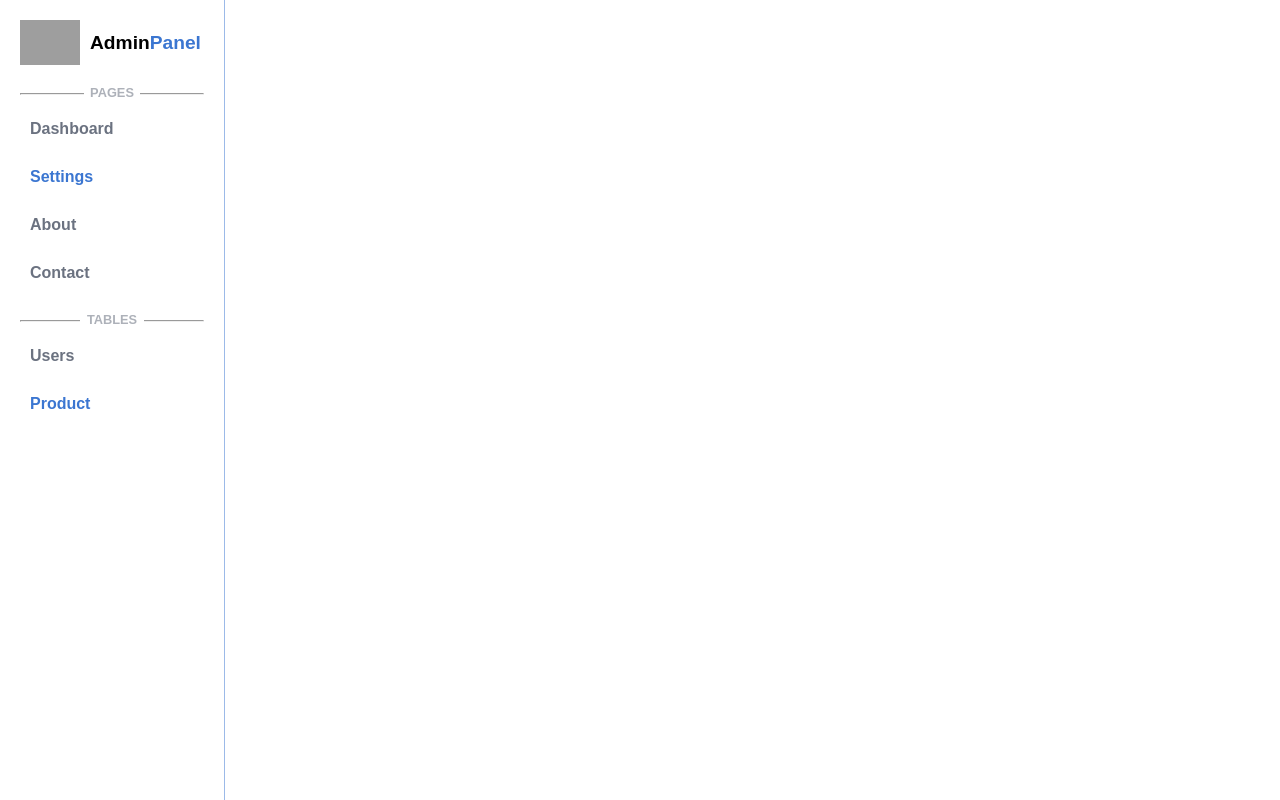
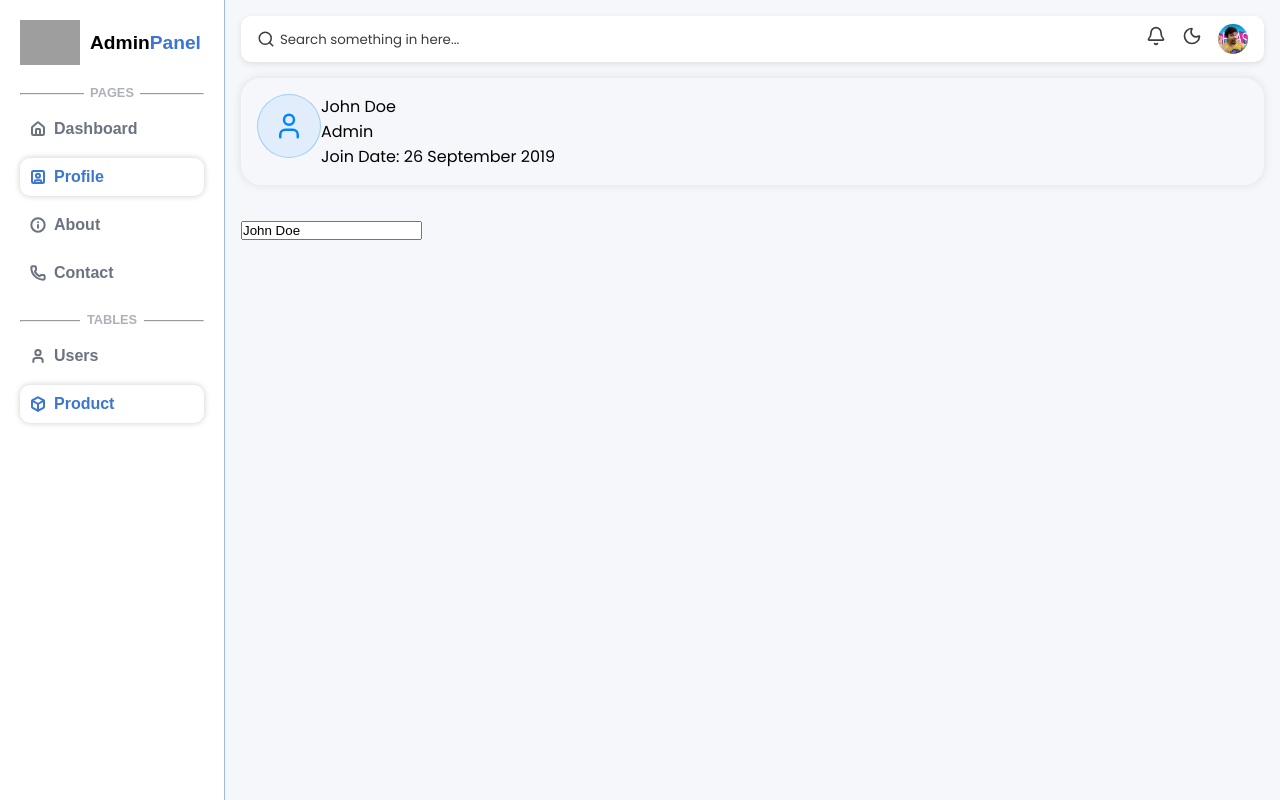
Before and after one commit to XyStar123123/adminfikri, a PHP site: page /pages/settings.php in a window 1280 px wide. Run offline with PHP 8.4, Linux system fonts and the light colour scheme; grey boxes are pictures that could not be loaded.

Commit message:
Added content to settings.php

```diff
--- a/css/main.css
+++ b/css/main.css
@@ -53,7 +53,9 @@
     margin-top: 20px;
 }
 .side-link {
-    display: block;
+    display: flex;
+    align-items: center;
+    gap: 8px;
     padding: 10px 10px;
     text-decoration: none;
     font-size: 1rem;
@@ -61,6 +63,7 @@
     font-weight: bold;
     transition: all .4s ease;
     margin-top: 10px;
+    border-radius: 10px;
     /* border: 1px solid black; */
 }
 .side-link:hover {
@@ -71,6 +74,12 @@
 
 .side-link:active {
     box-shadow: inset 0 2px 6px rgba(0, 0, 0, .2);
+}
+
+.side-icon{
+    width: 16px;
+    height: 16px;
+    stroke-width: 3px;
 }
 
 .link-header{
@@ -194,6 +203,7 @@
 
 .side-active{
     color: var(--blue);
+    box-shadow: 0 0 6px rgba(0, 0, 0, .2);
 }
 .side-active:hover{
     color: var(--blue);
--- /dev/null
+++ b/css/settings.css
@@ -0,0 +1,33 @@
+body{
+    font-family: 'Poppins', sans-serif;
+}
+
+.profile-container{
+    display: flex;
+    flex-direction: column;
+    gap: 2rem;
+}
+
+.profile-header-section{
+    box-shadow: 0 0 10px rgba(0, 0, 0, .1);
+    border-radius: 20px;
+    padding: 1rem;
+    display: flex;
+}
+
+.profile-image{
+    height: 4rem;
+    width: 4rem;
+    background-color: rgba(0, 132, 255, 0.08);
+    display: flex;
+    justify-content: center;
+    align-items: center;
+    border-radius: 50%;
+    border: 1px solid rgba(0, 132, 255, .3);
+}
+
+.profile-image svg{
+    width: 30px;
+    stroke: rgba(0, 132, 255, 1);
+    height: 30px;
+}
--- a/folder/sidebar.php
+++ b/folder/sidebar.php
@@ -10,10 +10,22 @@
                     <p>PAGES</p>
                     <hr>
                 </div>
-                <a href="../pages/dashboard.php" class="side-link <?= basename($_SERVER['PHP_SELF']) == 'dashboard.php' ? 'side-active' : '' ?>">Dashboard</a>
-                <a href="../pages/settings.php" class="side-link <?= basename($_SERVER['PHP_SELF']) == 'settings.php' ? 'side-active' : '' ?>">Settings</a>
-                <a href="../pages/about.php" class="side-link <?= basename($_SERVER['PHP_SELF']) == 'about.php' ? 'side-active' : '' ?>">About</a>
-                <a href="../pages/contact.php" class="side-link <?= basename($_SERVER['PHP_SELF']) == 'contact.php' ? 'side-active' : '' ?>">Contact</a>
+                <a href="../pages/dashboard.php" class="side-link <?= basename($_SERVER['PHP_SELF']) == 'dashboard.php' ? 'side-active' : '' ?>">
+                    <i data-lucide="home" class="side-icon"></i>
+                    <span class="side-span">Dashboard</span>
+                </a>
+                <a href="../pages/settings.php" class="side-link <?= basename($_SERVER['PHP_SELF']) == 'settings.php' ? 'side-active' : '' ?>">
+                    <i data-lucide="user-square" class="side-icon"></i>
+                    <span class="side-span">Profile</span>
+                </a>
+                <a href="../pages/about.php" class="side-link <?= basename($_SERVER['PHP_SELF']) == 'about.php' ? 'side-active' : '' ?>">
+                    <i data-lucide="info" class="side-icon"></i>
+                    <span class="side-span">About</span>
+                </a>
+                <a href="../pages/contact.php" class="side-link <?= basename($_SERVER['PHP_SELF']) == 'contact.php' ? 'side-active' : '' ?>">
+                    <i data-lucide="phone" class="side-icon"></i>
+                    <span class="side-span">Contact</span>
+                </a>
             </div>
         </nav>
 
@@ -23,8 +35,14 @@
                     <p>TABLES</p>
                     <hr>
                 </div>
-                <a href="../pages/dashboard.php" class="side-link <?= basename($_SERVER['PHP_SELF']) == 'dashboard.php' ? 'side-active' : '' ?>">Users</a>
-                <a href="../pages/settings.php" class="side-link <?= basename($_SERVER['PHP_SELF']) == 'settings.php' ? 'side-active' : '' ?>">Product</a>
+                <a href="../pages/dashboard.php" class="side-link <?= basename($_SERVER['PHP_SELF']) == 'dashboard.php' ? 'side-active' : '' ?>">
+                    <i data-lucide="user" class="side-icon"></i>
+                    <span class="side-span">Users</span>
+                </a>
+                <a href="../pages/settings.php" class="side-link <?= basename($_SERVER['PHP_SELF']) == 'settings.php' ? 'side-active' : '' ?>">
+                    <i data-lucide="box" class="side-icon"></i>
+                    <span class="side-span">Product</span>
+                </a>
             </div>
         </nav>
     </aside>
--- a/pages/settings.php
+++ b/pages/settings.php
@@ -3,19 +3,43 @@
 <head>
     <meta charset="UTF-8">
     <meta name="viewport" content="width=device-width, initial-scale=1.0">
+    <title>Admin Panel - Profile</title>
+    <link rel="stylesheet" href="../css/main.css">
+    <link rel="stylesheet" href="../css/settings.css">
     <link rel="website icon" href="../img/icon.png">
-    <link rel="stylesheet" href="../css/main.css">
-    <title>Admin Panel - Settings</title>
-    <style>
-        * {
-            margin: 0;
-            font-family: ui-sans-serif, sans-serif;
-        }
-    </style>
+    <link rel="stylesheet" href="https://cdn.jsdelivr.net/gh/devicons/devicon@latest/devicon.min.css">
+    <link href="https://unpkg.com/boxicons@2.1.4/css/boxicons.min.css" rel="stylesheet">
+    <link href="https://fonts.googleapis.com/css2?family=Poppins:ital,wght@0,100;0,200;0,300;0,400;0,500;0,600;0,700;0,800;0,900;1,100;1,200;1,300;1,400;1,500;1,600;1,700;1,800;1,900&display=swap" rel="stylesheet">
 </head>
 <body>
-    <?php include_once '../folder/sidebar.php' ?>
-
-    </div> <!-- Menutup div di sidebar.php -->
+    <div class="container">
+        <?php include '../folder/sidebar.php'; ?>
+        </div>
+        <main class="content">
+            <?php include_once '../folder/navbar.php' ?>
+            <div class="content-section">
+                <div class="profile-container">
+                    <section class="profile-header-section">
+                        <div class="profile-image">
+                            <i data-lucide="user"></i>
+                        </div>
+                        <div class="profile-information">
+                            <p>John Doe</p>
+                            <p>Admin</p>
+                            <p>Join Date: 26 September 2019</p>
+                        </div>
+                    </section>
+                    <section class="profile-body-section">
+                        <input type="text" value="John Doe">
+                    </section>
+                </div>
+            </div>
+        </main>
+    </div>
+<script src="https://unpkg.com/lucide@latest"></script>
+<script>
+    lucide.createIcons()
+</script>
+<script src="../js/index.js" type="module"></script>
 </body>
 </html>
```
